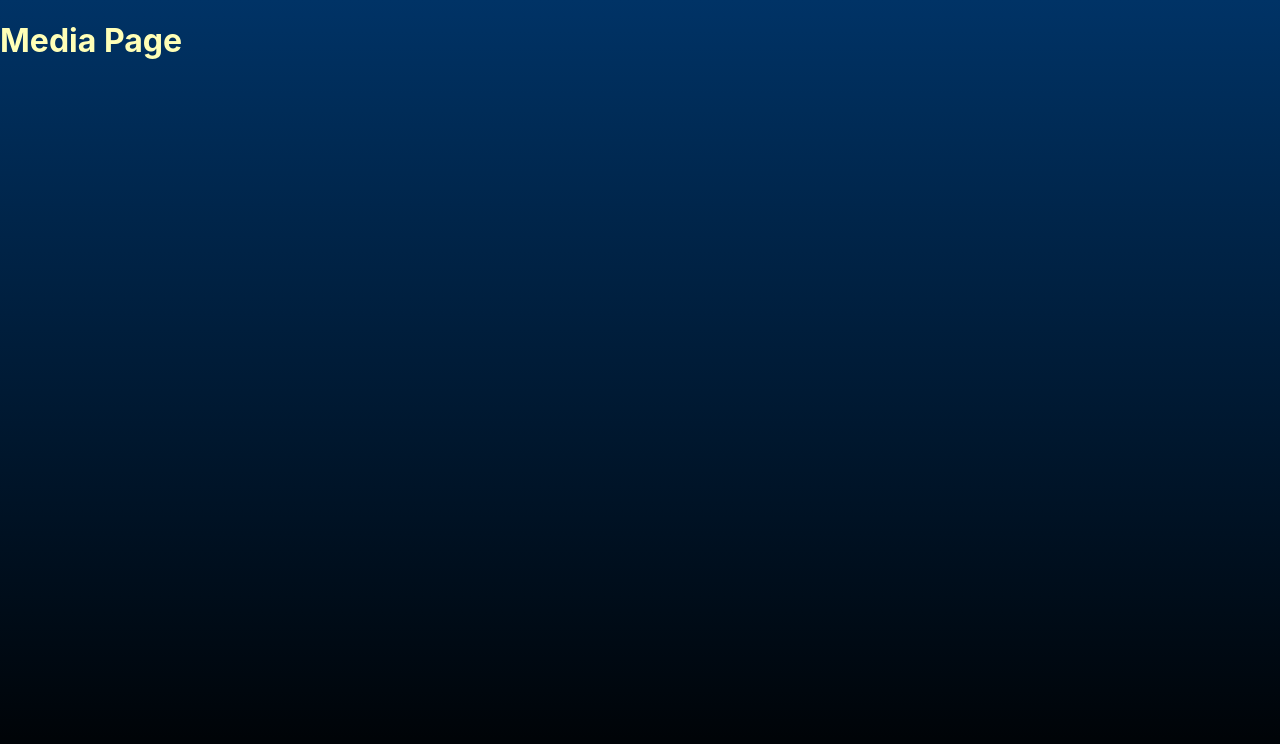
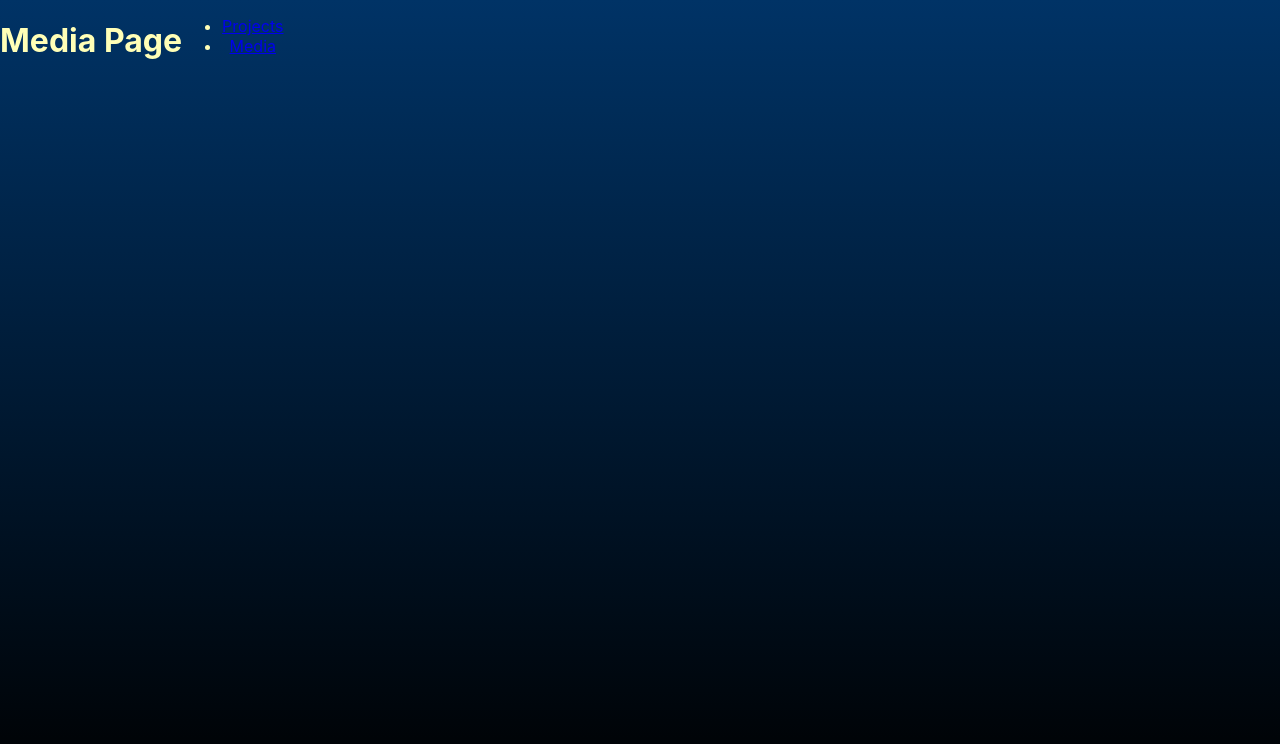
Before and after one commit to Lady-Mattern/mattern-portfolio, a React (Create React App) app: page /media in a window 1280 px wide. Shown: the top 744 px of the page. Built offline with nearby package versions, Linux system fonts and the light colour scheme.

Commit message:
Nav component created. Added Header to the App.

```diff
--- a/src/App.js
+++ b/src/App.js
@@ -1,13 +1,15 @@
 import './App.css';
 import { Route, Switch } from 'react-router-dom';
 
-// Page Components
+// Pages
 import LandingPage from './pages/LandingPage/index';
 import ProfilePage from './pages/ProfilePage/index';
 import ProjectsPage from './pages/ProjectsPage/index';
 import ProjectShowPage from './pages/ProjectShowPage/index';
 import MediaPage from './pages/MediaPage/index';
 
+// Components
+import Header from './components/Header/index';
 
 function App() {
   return (
@@ -19,6 +21,7 @@
         <Route path="/project" component={ProjectShowPage} />
         <Route path="/media" component={MediaPage} />
       </Switch>
+      <Header />
     </div>
   );
 }
--- a/src/components/Header/index.js
+++ b/src/components/Header/index.js
@@ -0,0 +1,12 @@
+import Nav from '../Nav/index';
+
+function Header() {
+    return (
+        <header>
+            <div id="logo"></div>
+            <Nav />
+        </header>
+    )
+}
+
+export default Header;
--- a/src/components/Nav/index.js
+++ b/src/components/Nav/index.js
@@ -0,0 +1,14 @@
+import { Link } from 'react-router-dom';
+
+function Nav() {
+    return (
+        <nav>
+            <ul>
+                <li><Link to="/projects">Projects</Link></li>
+                <li><Link to="/Media">Media</Link></li>
+            </ul>
+        </nav>
+    )
+}
+
+export default Nav;
```
Also changed, not shown: 1 other file (tests, documents, lock files or other folders).
